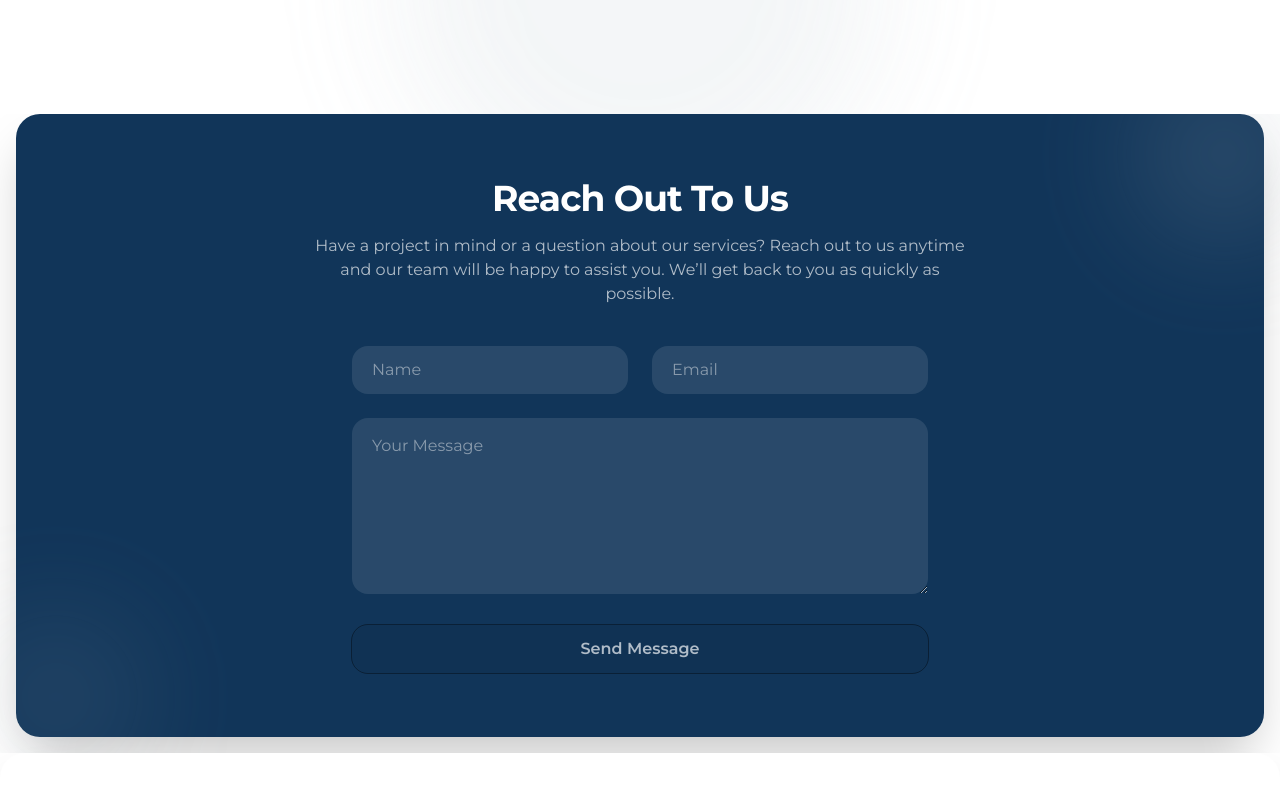
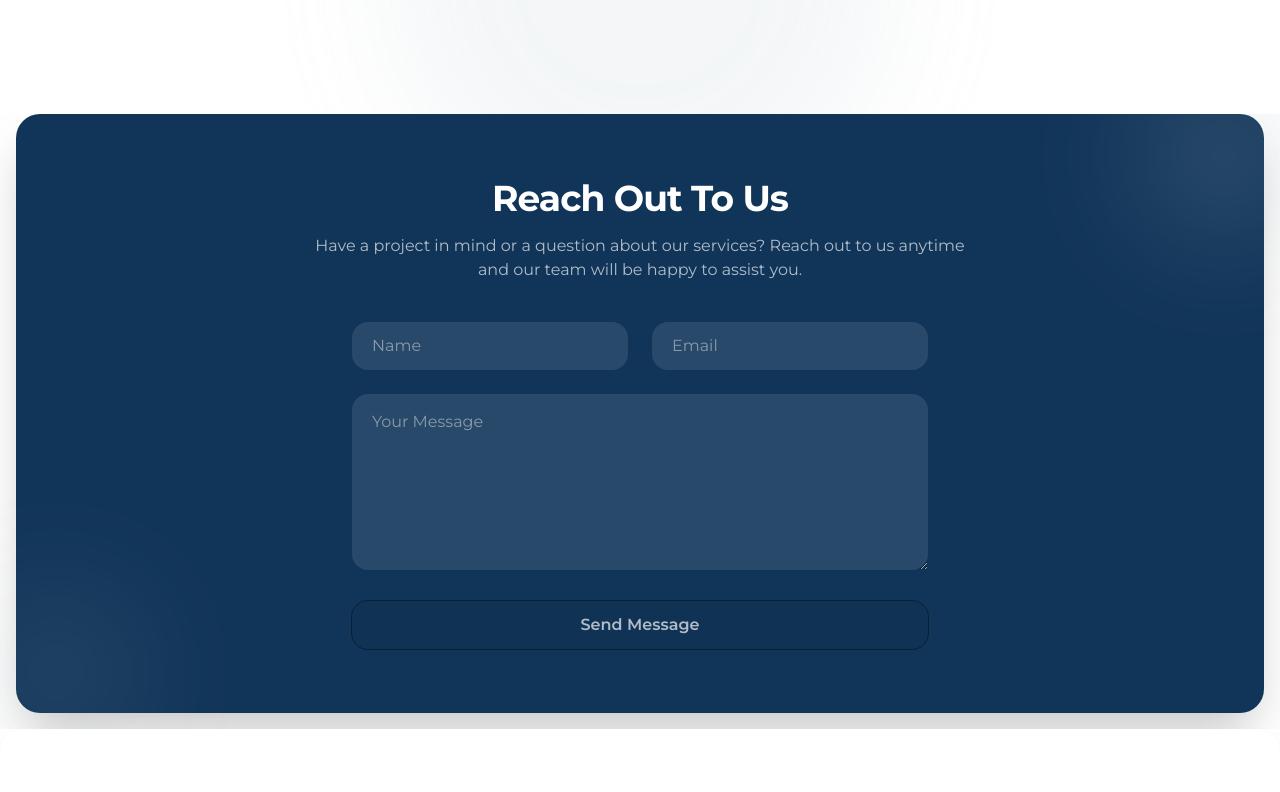
Before and after one commit to AndroSolutionsPersonal/Andro-Website, a Next.js app: page /contact in a window 1280 px wide. Shown: the part 398-1190 px from the top of the page. Built offline with nearby package versions, Linux system fonts and the light colour scheme; a web font is replaced by a local one.

Commit message:
addng the contact form functionalties

```diff
--- a/components/ContactSection.jsx
+++ b/components/ContactSection.jsx
@@ -1,6 +1,8 @@
 "use client";
-import React from "react";
+import React, { useState } from "react";
 import { motion } from "framer-motion";
+import emailjs from "emailjs-com";
+import toast from "react-hot-toast";
 
 const fadeUp = (delay) => ({
   hidden: { opacity: 0, y: 50, scale: 0.95 },
@@ -8,19 +10,48 @@ const fadeUp = (delay) => ({
     opacity: 1,
     y: 0,
     scale: 1,
-    transition: {
-      duration: 0.6,
-      ease: "easeOut",
-      delay,
+    transition: { duration: 0.6, ease: "easeOut", delay },
   },
-  },
-  initial: { opacity: 0, y: 100, scale: 0.7 },
-  whileInView: { opacity: 1, y: 0, scale: 1 },
-  exit: { opacity: 0, y: 100, scale: 0.7 },
-  viewport: { once: false, amount: 0.8 }
 });
 
 const ContactSection = () => {
+  const [formData, setFormData] = useState({ name: "", email: "", message: "" });
+  const [loading, setLoading] = useState(false);
+
+  const handleChange = (e) => {
+    setFormData({ ...formData, [e.target.name]: e.target.value });
+  };
+
+  const sendEmail = async (e) => {
+    e.preventDefault();
+    setLoading(true);
+
+    toast.loading("Sending message...", { id: "sending" });
+
+    try {
+      await emailjs.send(
+          "service_m0yk7j5", // ⚙️ Replace with your EmailJS service ID
+          "template_s79bmmq", // ⚙️ Replace with your EmailJS template ID
+          {
+            from_name: formData.name,
+            from_email: formData.email,
+            message: formData.message,
+          },
+          "Gmfdd9f_-WEDy_daZ" // ⚙️ Replace with your EmailJS public key
+      );
+
+      toast.dismiss("sending");
+      toast.success("Message sent successfully! ✅");
+      setFormData({ name: "", email: "", message: "" });
+    } catch (error) {
+      console.error("EmailJS error:", error);
+      toast.dismiss("sending");
+      toast.error("Failed to send message. Please try again ❌");
+    } finally {
+      setLoading(false);
+    }
+  };
+
   return (
       <motion.div
           initial="hidden"
@@ -33,60 +64,64 @@ const ContactSection = () => {
         <div className="absolute -bottom-10 -left-10 w-40 h-40 bg-secondary/20 rounded-full blur-3xl opacity-70"></div>
 
         {/* Heading */}
-      <motion.div
-        variants={fadeUp(0.1)}
-        className="text-center max-w-2xl mx-auto mb-10 relative z-10"
-      >
-        <h2 className="text-3xl md:text-4xl font-bold mb-4 tracking-tight">
-          Reach Out To Us
-        </h2>
+        <motion.div variants={fadeUp(0.1)} className="text-center max-w-2xl mx-auto mb-10 relative z-10">
+          <h2 className="text-3xl md:text-4xl font-bold mb-4 tracking-tight">Reach Out To Us</h2>
           <p className="text-sm md:text-base text-secondary">
-          Have a project in mind or a question about our services? Reach out to us anytime
-          and our team will be happy to assist you. We’ll get back to you as quickly as possible.
+            Have a project in mind or a question about our services? Reach out to us anytime and our team will be happy to assist you.
           </p>
         </motion.div>
 
         {/* Form */}
         <motion.form
             variants={fadeUp(0.3)}
+            onSubmit={sendEmail}
             className="space-y-6 px-2 md:px-[25%] relative z-10"
         >
-        {/* Name & Email */}
           <div className="grid grid-cols-1 md:grid-cols-2 gap-6">
             <input
                 type="text"
+                name="name"
                 placeholder="Name"
+                value={formData.name}
+                onChange={handleChange}
+                required
                 className="w-full rounded-2xl px-5 py-3 bg-white/10 text-secondary placeholder-secondary/70
             focus:outline-none focus:ring-2 focus:ring-secondary focus:shadow-lg focus:shadow-secondary/20 transition-all duration-300"
             />
             <input
                 type="email"
+                name="email"
                 placeholder="Email"
+                value={formData.email}
+                onChange={handleChange}
+                required
                 className="w-full rounded-2xl px-5 py-3 bg-white/10 text-secondary placeholder-secondary/70
             focus:outline-none focus:ring-2 focus:ring-secondary focus:shadow-lg focus:shadow-secondary/20 transition-all duration-300"
             />
           </div>
 
-        {/* Message */}
           <textarea
+              name="message"
               placeholder="Your Message"
               rows={6}
+              value={formData.message}
+              onChange={handleChange}
+              required
               className="w-full rounded-2xl px-5 py-4 bg-white/10 text-secondary placeholder-secondary/70
           focus:outline-none focus:ring-2 focus:ring-secondary focus:shadow-lg focus:shadow-secondary/20 transition-all duration-300"
           />
 
-        {/* Button */}
-        <motion.div
-          variants={fadeUp(0.5)}
-          className="text-center"
-        >
+          <motion.div variants={fadeUp(0.5)} className="text-center">
             <button
                 type="submit"
-            className="w-full bg-black/5 text-secondary outline outline-black/40 font-semibold px-8 py-3 rounded-2xl
-            hover:bg-white/5 hover:text-white hover:scale-[1.03]
-            transition-all ease-in duration-200 cursor-pointer"
+                disabled={loading}
+                className={`w-full font-semibold px-8 py-3 rounded-2xl transition-all ease-in duration-200 cursor-pointer
+              ${loading
+                    ? "bg-secondary/30 text-white cursor-wait"
+                    : "bg-black/5 text-secondary outline outline-black/40 hover:bg-white/5 hover:text-white hover:scale-[1.03]"
+                }`}
             >
-            Send Message
+              {loading ? "Sending..." : "Send Message"}
             </button>
           </motion.div>
         </motion.form>
```
Lines whose indentation alone changed are shown as unchanged.
